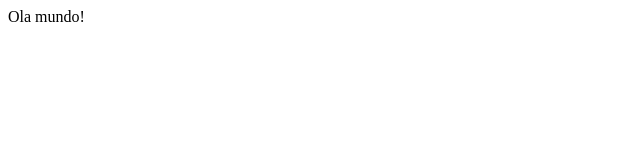
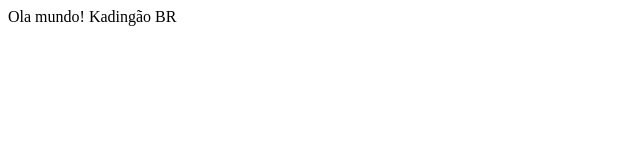
Before and after one commit to kboliveira/Aula2409, a plain HTML site: page index.html in a window 1280 px wide. Shown: the whole page, without its empty margins (0-640 px from the left). Drawn offline with Linux system fonts and the light colour scheme.

Commit message:
Alteração cadastro inclusão Nome
Alteração cadastro inclusão Nome

```diff
--- a/index.html
+++ b/index.html
@@ -6,5 +6,6 @@
 </head>
 <body>
 Ola mundo!
+  Kadingão BR
 </body>
 </html>
```
